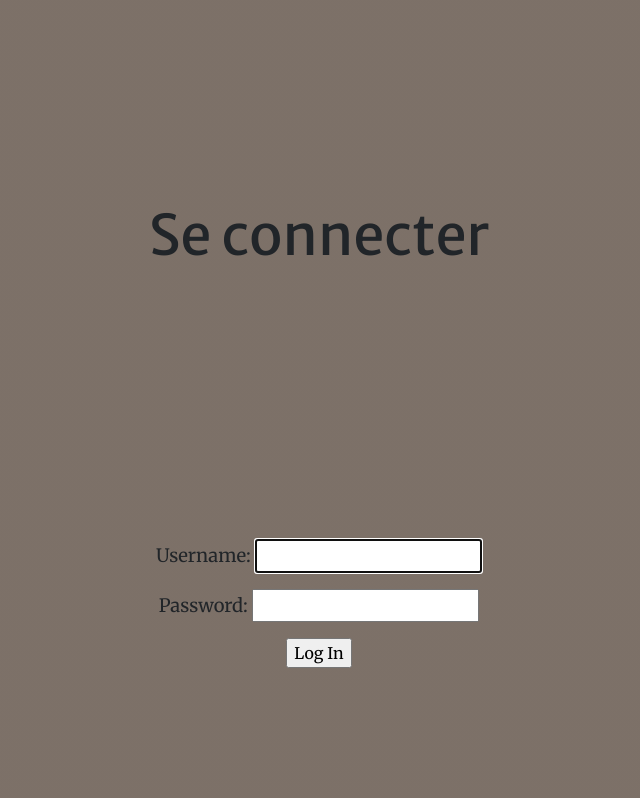
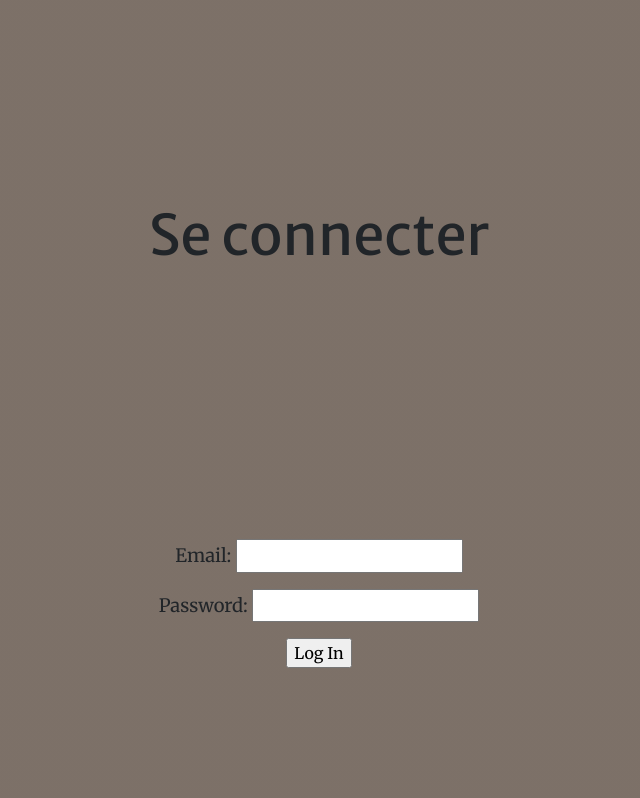
Before and after one commit to akpamaboris/Projet-8---Nutella, a Django app: page /accountslogin in a window 1280 px wide. Shown: the part 133-931 px from the top of the page, without its empty margins (321-961 px from the left). Run offline with Django 4.2, Linux system fonts and the light colour scheme; some libraries are stand-ins or nearby versions.

Commit message:
added authentication via emails

```diff
--- a/usermanagement/forms.py
+++ b/usermanagement/forms.py
@@ -5,7 +5,7 @@
 
 
 class LoginForm(forms.Form):
-    username = forms.CharField()
+    email = forms.CharField()
     password = forms.CharField(widget=forms.PasswordInput)
 
 
--- a/usermanagement/views.py
+++ b/usermanagement/views.py
@@ -11,21 +11,39 @@
 from django.http import Http404
 from django.contrib.auth.decorators import login_required
 from django.shortcuts import redirect
+from django.contrib.auth import get_user_model
 
 
 from food.models import Favorite, Product
 
-# Create your views here.
+# Create your views here
+
+
+def authenticate_user(email, password):
+    try:
+        user = User.objects.get(email=email)
+    except User.DoesNotExist:
+        return None
+    else:
+        if user.check_password(password):
+            return user
+
+    return None
 
 
 def user_login(request):
     if request.method == 'GET':
-        return render(request, 'usermanagement/login.html', {'form': AuthenticationForm})
+        return render(request, 'usermanagement/login.html', {'form': LoginForm})
     else:
-        user = authenticate(
-            request, username=request.POST['username'], password=request.POST['password'])
-        if user is None:
-            return render(request, 'usermanagement/login.html', {'form': AuthenticationForm(), 'error': 'username and password do not match or the username does not exist'})
+        print('request POST', request.POST)
+        email = request.POST['email']
+        password = request.POST['password']
+        user = authenticate_user(email, password)
+        print('user =', user)
+        user_authentication = authenticate(
+            username=user, password=password)
+        if user_authentication is None:
+            return render(request, 'usermanagement/login.html', {'form': LoginForm(), 'error': 'email and password do not match or the email does not exist'})
         else:
             login(request, user)
             return redirect('home')
```
Also changed, not shown: pages/templates/pages/productsresearch.html (+1 -6 lines).
